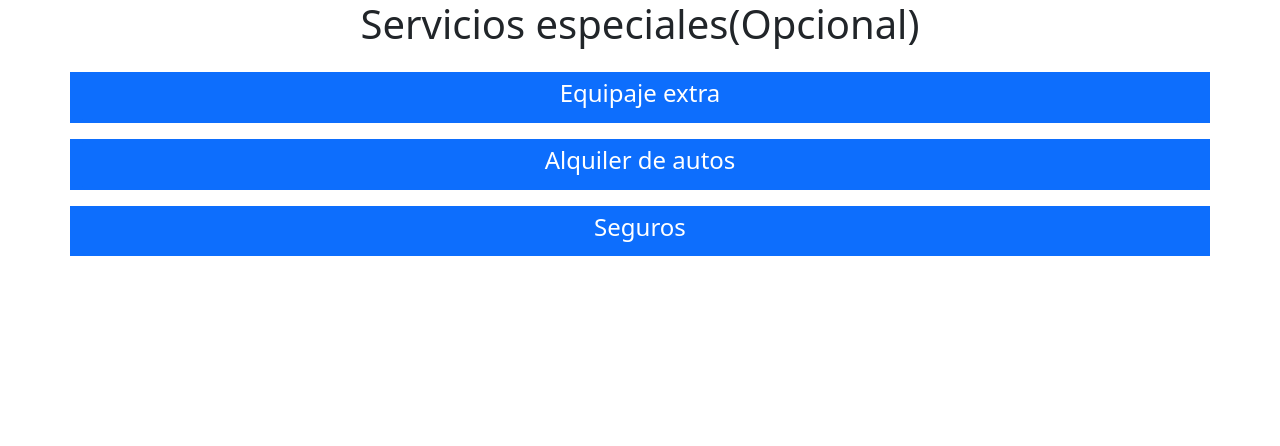
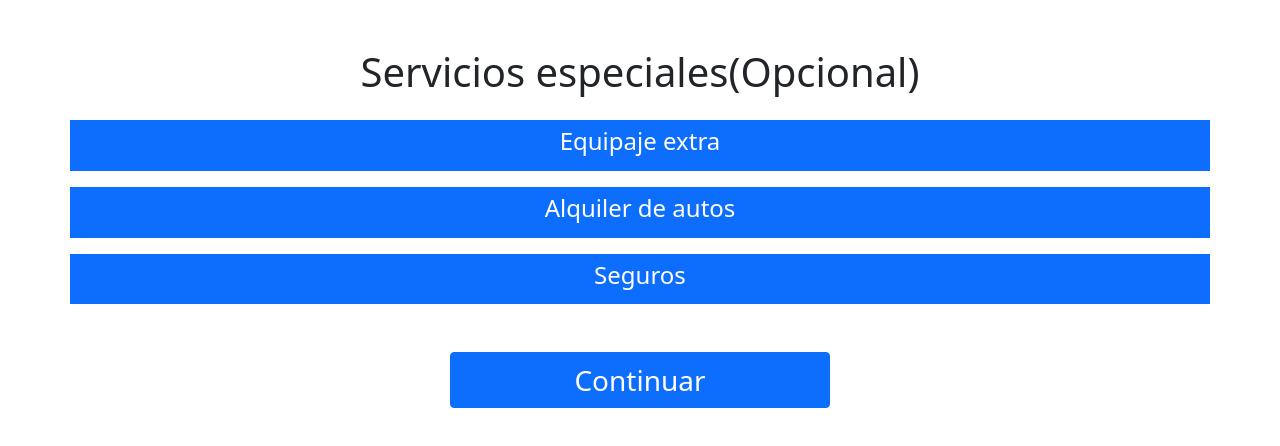
Before and after one commit to IsmaDavidAA/prototipo-BOA, a React (Create React App) app: page /servicio in a window 1280 px wide. Shown: the top 446 px of the page. Built offline with nearby package versions, Linux system fonts and the light colour scheme.

Commit message:
fix spaces between options

```diff
--- a/src/pages/ServicioEspecial.js
+++ b/src/pages/ServicioEspecial.js
@@ -9,12 +9,13 @@ export default function ServicioEspecial() {
   const { userDef, setUserDef } = useGlobal();
 
   return (
-    <Container>
-      <Row as={Col} className="text-center">
+    <Container className="mt-5">
+      <Row as={Col} className="text-center ">
         <h1>Servicios especiales(Opcional)</h1>
         <ExtraLuggage />
         <CarRental />
         <Insurance />
+        <Button className="fs-3 col-4 mx-auto mt-5">Continuar</Button>
       </Row>
     </Container>
   );
```
